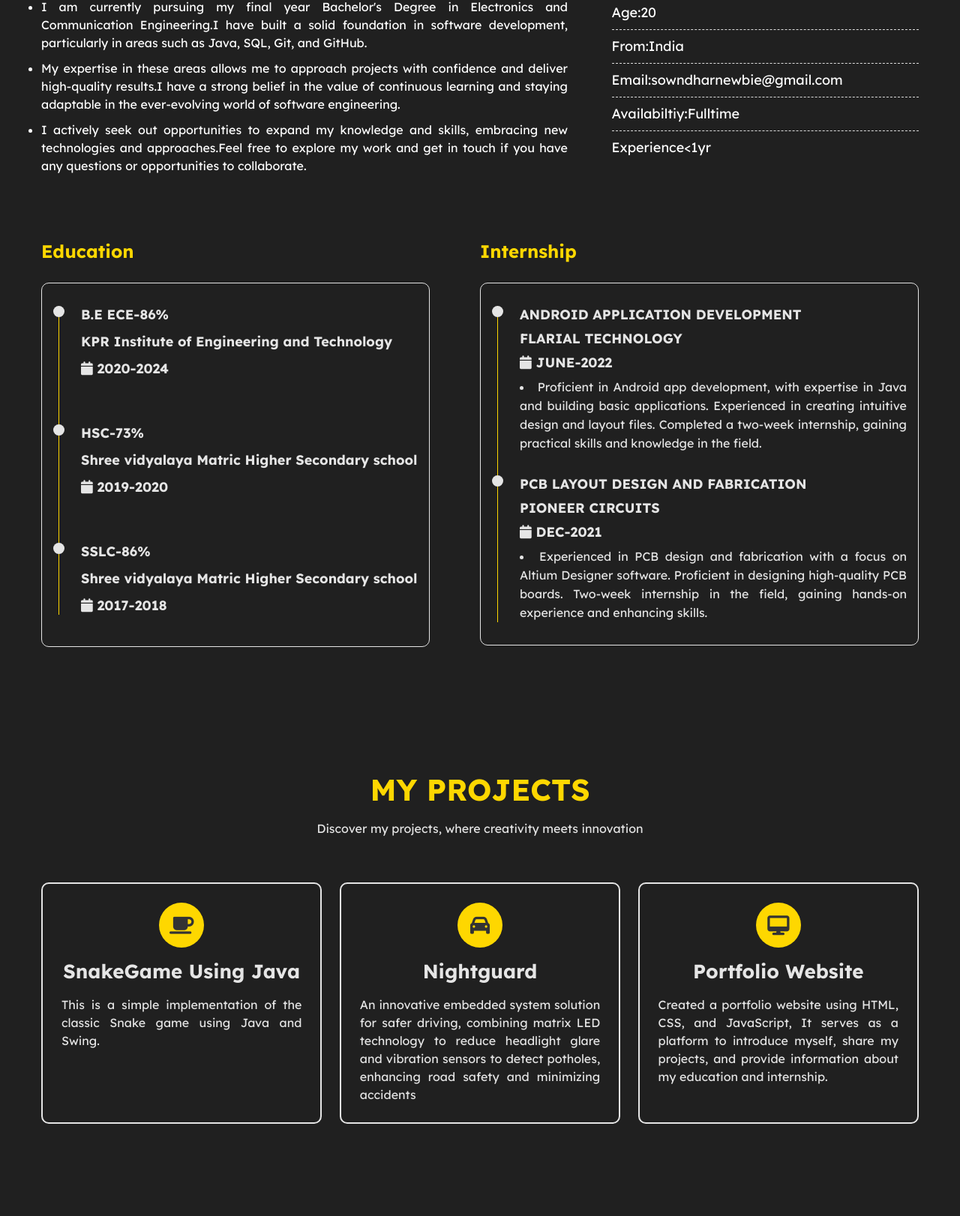
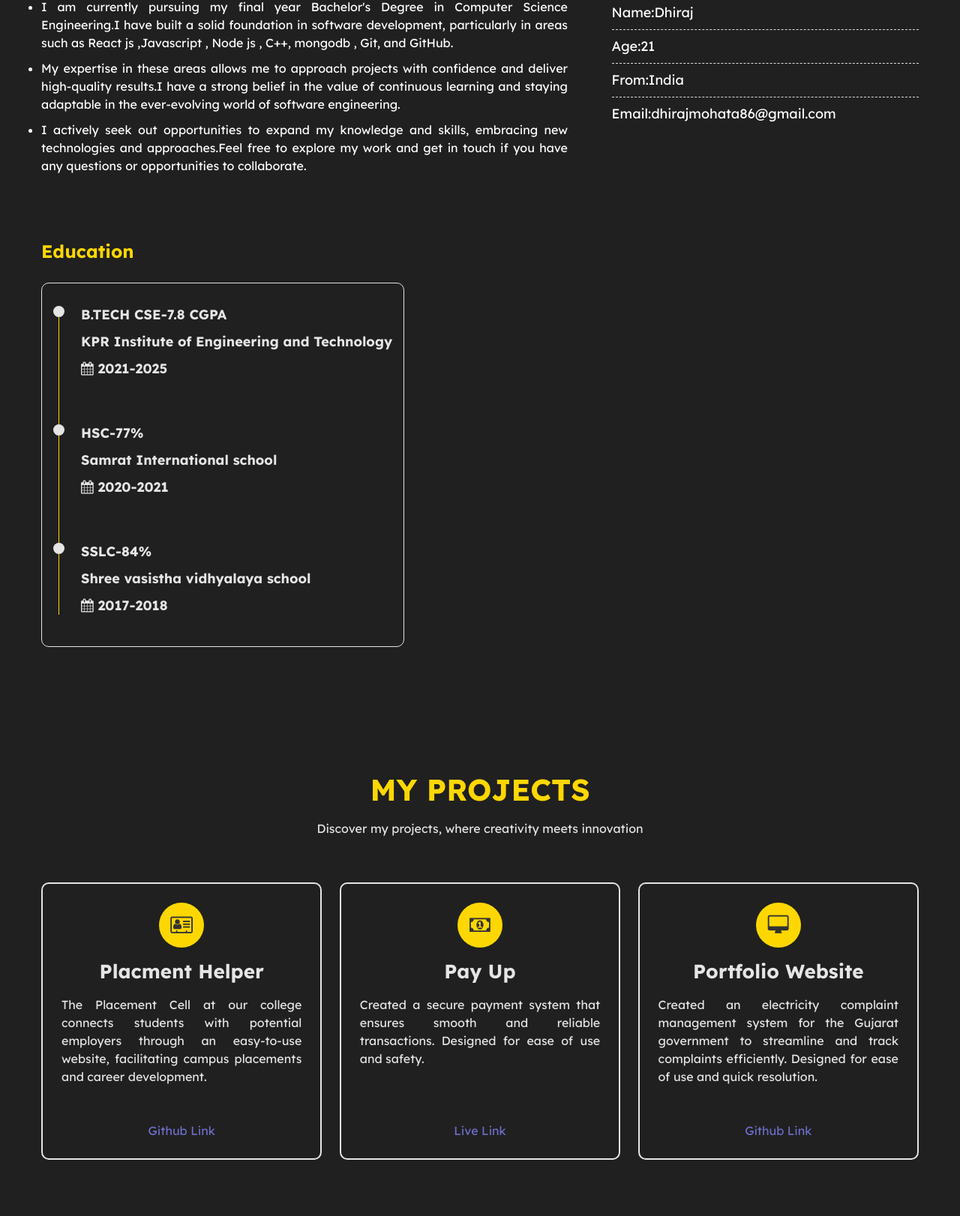
Before and after one commit to DhirajMohata/portfolio, a plain HTML site: page index.html in a window 1280 px wide. Shown: the part 720-2342 px from the top of the page at 75% size. Drawn offline with nearby package versions, Linux system fonts and the light colour scheme.

Commit message:
Final Commit

```diff
--- a/index.html
+++ b/index.html
@@ -10,6 +10,7 @@
 
     <link rel="stylesheet" href="styles.css">
     <link rel="stylesheet" href="https://cdnjs.cloudflare.com/ajax/libs/font-awesome/6.4.0/css/all.min.css" class="stylesheet">
+    <link rel="stylesheet" href="https://cdnjs.cloudflare.com/ajax/libs/font-awesome/4.7.0/css/font-awesome.min.css">
 </head>
 
 <body>
@@ -43,23 +44,23 @@
     <!-------------------------- Home Page -------------------------->
     <div class="FirstElement" id="home">
         <div class="profile-photo">
-            <img src="files/photo!!.png" alt="profile picture">
+            <img src="files/photo!!.jpeg" alt="profile picture">
         </div>
         <div class="profile-text">
             <h5>Hi I'm </h5><br>
-            <h1>Sowndhar</h1><br>
-            <p>Welcome to my portfolio website! I'm a passionate and aspiring software engineer with a strong desire to create innovative solutions and push the boundaries of technology.With a deep love for coding and problem-solving, I am constantly seeking opportunities to learn and grow in this ever-evolving field</p>
+            <h1>Dhiraj</h1><br>
+            <p>Welcome to my portfolio website! I'm a passionate and aspiring engineer student with a strong desire to create innovative solutions and push the boundaries of technology.With a deep love for coding and problem-solving, I am constantly seeking opportunities to learn and grow in this ever-evolving field</p>
 
             <div class="btn-group">
-                <a href="files/SowndharResume.pdf" class="btn   active">Download CV</a>
-                <a href="mailto:sowndharnewbie@gmail.com" class="btn">Contact</a>
+                <a href="files/DhirajMohata-Resume.pdf" class="btn   active">Download CV</a>
+                <a href="mailto:dhirajmohata86@gmail.com" class="btn">Contact</a>
             </div>
 
             <div class="social">
-                <a href="mailto:sowndharnewbie@gmail.com"><i class="fa fa-envelope"></i></a>
-                <a href="https://github.com/sowndharnewbie"><i class="fa-brands fa-github"></i></a>
-                <a href="https://leetcode.com/sowndharnewbie/"><i class="fa fa-code"></i></a>
-                <a href="https://www.linkedin.com/in/sowndhar/"><i class="fa-brands fa-linkedin"></i></a>
+                <a href="mailto:dhirajmohata86@gmail.com"><i class="fa fa-envelope"></i></a>
+                <a href="https://github.com/DhirajMohata"><i class="fa-brands fa-github"></i></a>
+                <a href="https://leetcode.com/Dhiraj_Mohata/"><i class="fa fa-code"></i></a>
+                <a href="https://www.linkedin.com/in/dhiraj-mohata/"><i class="fa-brands fa-linkedin"></i></a>
             </div>
         </div>
     </div>
@@ -72,7 +73,7 @@
                 <div class="about-content">
                     <h4>About Me</h4>
                     <ul>
-                      <li>I am currently pursuing my final year Bachelor's Degree in Electronics and Communication Engineering.I have built a solid foundation in software development, particularly in areas such as Java, SQL, Git, and GitHub.</li>
+                      <li>I am currently pursuing my final year Bachelor's Degree in Computer Science Engineering.I have built a solid foundation in software development, particularly in areas such as React js ,Javascript , Node js , C++, mongodb , Git, and GitHub.</li>
                       <li> My expertise in these areas allows me to approach projects with confidence and deliver high-quality results.I have a strong belief in the value of continuous learning and staying adaptable in the ever-evolving world of software engineering.</li>
                       <li> I actively seek out opportunities to expand my knowledge and skills, embracing new technologies and approaches.Feel free to explore my work and get in touch if you have any questions or opportunities to collaborate. </li>
                     </ul>
@@ -80,12 +81,10 @@
 
                 <div class="about-skills">
                     <ul>
-                        <li>Name:Sowndhar</li>
-                        <li>Age:20</li>
+                        <li>Name:Dhiraj</li>
+                        <li>Age:21</li>
                         <li>From:India</li>
-                        <li>Email:sowndharnewbie@gmail.com</li>
-                        <li>Availabiltiy:Fulltime</li>
-                        <li>Experience&lt;1yr</li>
+                        <li>Email:dhirajmohata86@gmail.com</li>
                     </ul>
                 </div>
             </div>
@@ -107,66 +106,32 @@
                                 <div class="timeline-item">
                                     <div class="circle-dot"></div>
                                     <h3 class="timeline-title">
-                                        B.E ECE-86%
+                                        B.TECH CSE-7.8 CGPA
                                     </h3>
                                     <h4 class="timeline-title">KPR Institute of Engineering and Technology</h4>
                                     <h4 class="timeline-title">
-                                        <i class="fa fa-calendar"></i> 2020-2024
+                                        <i class="fa fa-calendar"></i> 2021-2025
                                     </h4>
                                 </div>
                                 <!-- Timeline-item -->
                                 <div class="timeline-item">
                                     <div class="circle-dot"></div>
-                                    <h3 class="timeline-title">HSC-73%</h3>
-                                    <h4 class="timeline-title">Shree vidyalaya Matric Higher Secondary school</h4>
+                                    <h3 class="timeline-title">HSC-77%</h3>
+                                    <h4 class="timeline-title">Samrat International school</h4>
                                     <h4 class="timeline-title">
-                                        <i class="fa fa-calendar"></i> 2019-2020
+                                        <i class="fa fa-calendar"></i> 2020-2021
                                     </h4>
                                 </div>
                                 <!-- Timeline-item -->
                                 <div class="timeline-item">
                                     <div class="circle-dot"></div>
                                     <h3 class="timeline-title">
-                                        SSLC-86%
+                                        SSLC-84%
                                     </h3>
-                                    <h4 class="timeline-title"> Shree vidyalaya Matric Higher Secondary school</h4>
+                                    <h4 class="timeline-title"> Shree vasistha vidhyalaya school</h4>
                                     <h4 class="timeline-title">
                                         <i class="fa fa-calendar"></i> 2017-2018
                                     </h4>
-                                </div>
-
-                            </div>
-                        </div>
-                    </div>
-                </div>
-                <div class="internship">
-                    <h3 class="title">Internship</h3>
-                    <div class="row">
-                        <div class="timeline-box">
-                            <div class="timeline">
-
-                                <!-- Timeline-item -->
-                                <div class="timeline-item">
-                                    <div class="circle-dot"></div>
-                                    <h3 class="timeline-title">
-                                        ANDROID APPLICATION DEVELOPMENT
-                                    </h3>
-                                    <h4 class="timeline-title">FLARIAL TECHNOLOGY</h4>
-                                    <h4 class="timeline-title">
-                                        <i class="fa fa-calendar"></i> JUNE-2022
-                                    </h4>
-                                    <li class="timeline-text">Proficient in Android app development, with expertise in Java and building basic applications. Experienced in creating intuitive design and layout files. Completed a two-week internship, gaining practical skills and knowledge in the field.
-                                    </li>
-                                </div>
-                                <!-- Timeline-item -->
-                                <div class="timeline-item">
-                                    <div class="circle-dot"></div>
-                                    <h3 class="timeline-title">PCB LAYOUT DESIGN AND FABRICATION</h3>
-                                    <h4 class="timeline-title">PIONEER CIRCUITS</h4>
-                                    <h4 class="timeline-title">
-                                        <i class="fa fa-calendar"></i> DEC-2021
-                                    </h4>
-                                    <li class="timeline-text">Experienced in PCB design and fabrication with a focus on Altium Designer software. Proficient in designing high-quality PCB boards. Two-week internship in the field, gaining hands-on experience and enhancing skills.</li>
                                 </div>
 
                             </div>
@@ -188,21 +153,27 @@
             <div class="projects">
                 <!-- 1st Project -->
                 <div class="project">
-                    <i class="fa fa-coffee"></i>
-                    <h4>SnakeGame Using Java</h4>
-                    <p>This is a simple implementation of the classic Snake game using Java and Swing.</p>
+                    <i class="fa fa-address-card-o"></i>
+                    <h4>Placment Helper</h4>
+                    <p>The Placement Cell at our college connects students with potential employers through an easy-to-use website, facilitating campus placements and career development.</p>
+                    <br><br>
+                    <a href="https://github.com/DhirajMohata/placementhelper" style="color: rgb(110, 110, 204);">Github Link</a>
                 </div>
                  <!-- 2nd Project -->
                  <div class="project">
-                    <i class="fa fa-car"></i>
-                    <h4>Nightguard</h4>
-                    <p>An innovative embedded system solution for safer driving, combining matrix LED technology to reduce headlight glare and vibration sensors to detect potholes, enhancing road safety and minimizing accidents</p>
+                    <i class="fa fa-money"></i>
+                    <h4>Pay Up</h4>
+                    <p>Created a secure payment system that ensures smooth and reliable transactions. Designed for ease of use and safety.</p>
+                    <br><br><br>
+                    <a style="color: rgb(110, 110, 204);" href="https://payup1.vercel.app/">Live Link</a>
                 </div>
                 <!-- 3rd Project -->
                 <div class="project">
                     <i class="fa fa-desktop"></i>
                     <h4>Portfolio Website</h4>
-                    <p>Created a portfolio website using HTML, CSS, and JavaScript, It serves as a platform to introduce myself, share my projects, and provide information about my  education and internship.</p>
+                    <p>Created an electricity complaint management system for the Gujarat government to streamline and track complaints efficiently. Designed for ease of use and quick resolution.</p>
+                    <br><br>
+                    <a style="color: rgb(110, 110, 204);" href="https://github.com/DhirajMohata/GunvlSSIP">Github Link</a>
                 </div>
 
             </div>
```
Also changed, not shown: files/photo!!.jpeg (added), files/photo!!.png (deleted), 1 other file.
